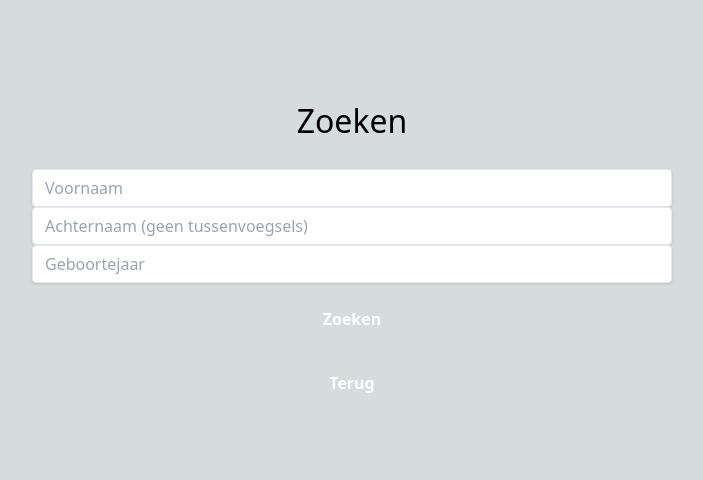
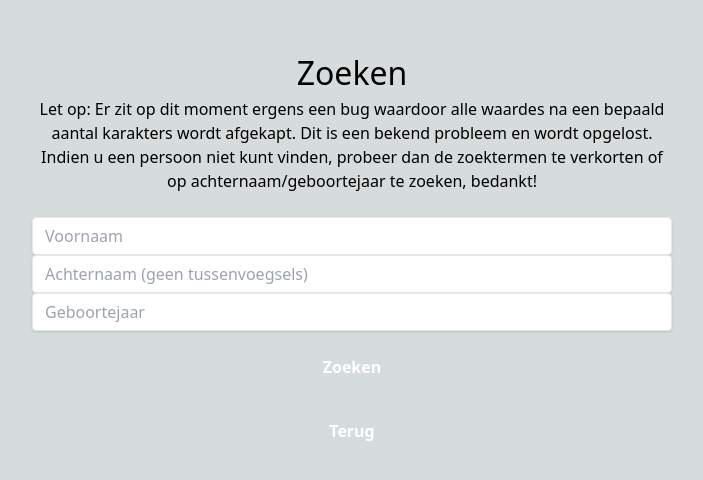
Before and after one commit to GenealogieRoden/Next, a Next.js app: page /zoeken in a window 1280 px wide. Shown: the part 150-630 px from the top of the page, without its empty margins (288-991 px from the left). Built offline with nearby package versions, Linux system fonts and the light colour scheme.

Commit message:
added warning

```diff
--- a/pages/zoeken.js
+++ b/pages/zoeken.js
@@ -30,6 +30,13 @@ export default function Home() {
       >
         Zoeken
       </h1>
+      <p>
+        Let op: Er zit op dit moment ergens een bug waardoor alle waardes na een
+        bepaald aantal karakters wordt afgekapt. Dit is een bekend probleem en
+        wordt opgelost. Indien u een persoon niet kunt vinden, probeer dan de
+        zoektermen te verkorten of op achternaam/geboortejaar te zoeken,
+        bedankt!
+      </p>
       <br></br>
       <form>
         <div class="mb-4">
```
